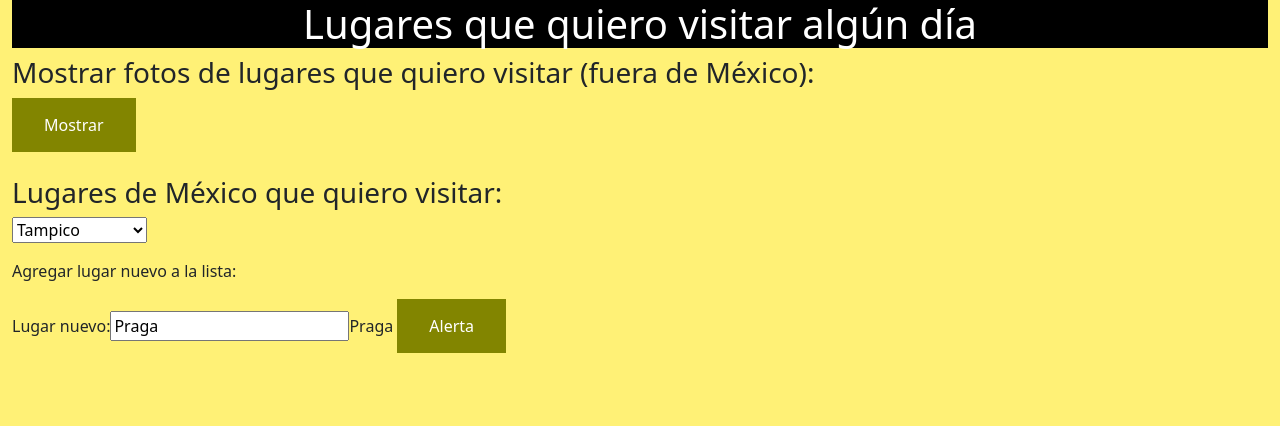
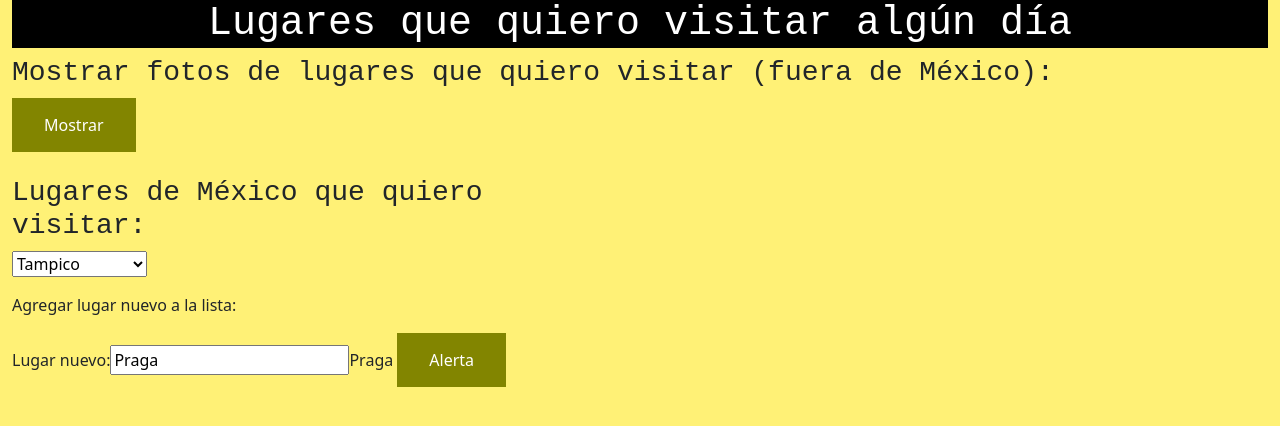
Before and after one commit to ErikMtz99/Desarrollo-Web, a plain HTML site: page turismo.html in a window 1280 px wide. Drawn offline with nearby package versions, Linux system fonts and the light colour scheme.

Commit message:
mas diseno

```diff
--- a/turismo.html
+++ b/turismo.html
@@ -25,8 +25,8 @@
    </head>
    <body style="background-color:#fff176;">
     <div class="container-fluid">
-       <h1 style="color:white; font: size 50px; text-align: center; background-color:#000000;">Lugares que quiero visitar algún día</h1>
-       <h3>Mostrar fotos de lugares que quiero visitar (fuera de México):</h3>
+       <h1 style="color:white; font: size 50px; font-family: 'Courier New', Courier, monospace; text-align: center;  background-color:#000000;">Lugares que quiero visitar algún día</h1>
+       <h3 style="font-family: 'Courier New', Courier, monospace;">Mostrar fotos de lugares que quiero visitar (fuera de México):</h3>
 
             <div id="app">
                     <button class="b1"  @click="show = !show">
@@ -51,7 +51,7 @@
                     <br/>
                     <div class="row">
                         <div class="col-sm-6">
-                            <h3> Lugares de México que quiero visitar:  </h3>
+                            <h3 style="font-family: 'Courier New', Courier, monospace;"> Lugares de México que quiero visitar:  </h3>
                             <select v-model="mex">
                                 <option v-for="(lugar, index) in lugares" :value="lugar">{{lugar}}</option>
                             </select>
```
